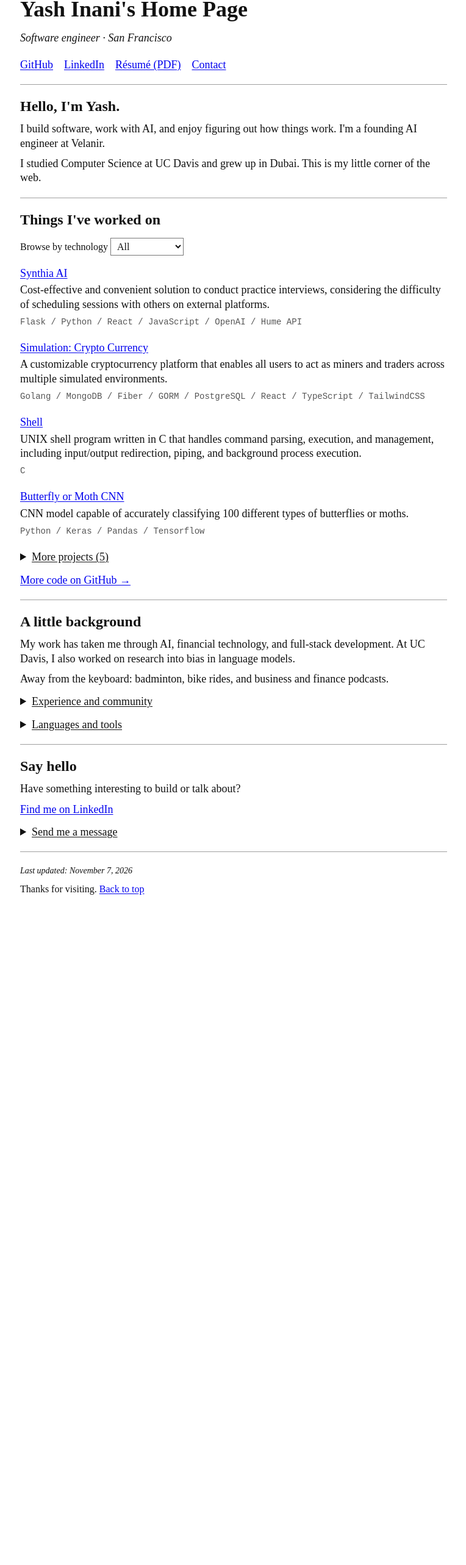
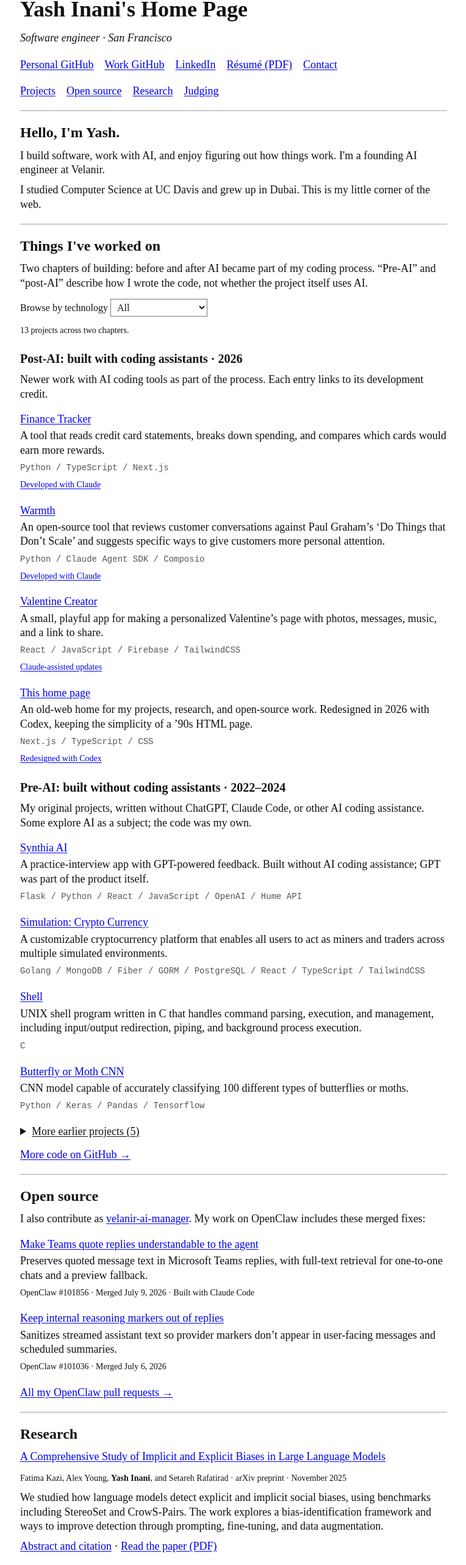
Before and after one commit to yinani24/portfolio, a Next.js app: page / in a window 1280 px wide. Shown: the part 42-2608 px from the top of the page at 61% size, without its empty margins (3-767 px from the left). Before the commit the page ends 1557 px from the top, so only its background shows below. Built offline with nearby package versions, Linux system fonts and the light colour scheme.

Commit message:
Add pre-AI and post-AI projects, research, and judging (#2)
* Add project chapters, research, and open-source contributions

* Confirm project provenance and completed judging roles

```diff
--- a/src/app/globals.css
+++ b/src/app/globals.css
@@ -32,6 +32,7 @@ html{
 }
 .personal-site h1 { margin: 0 0 14px; font-size: 36px; font-weight: bold; line-height: 1.2; }
 .personal-site h2 { margin: 0 0 10px; font-size: 24px; font-weight: bold; line-height: 1.3; }
+.personal-site h3 { margin: 24px 0 10px; font-size: 20px; font-weight: bold; line-height: 1.3; }
 .personal-site p { margin: 10px 0; }
 .personal-site a { color: #0000ee; text-decoration: underline; text-underline-offset: 2px; }
 .personal-site a:visited { color: #551a8b; }
@@ -49,6 +50,7 @@ html{
 .personal-site .project-directory p { margin: 4px 0; }
 .personal-site .project-tools { font: 14px/1.5 "Courier New", Courier, monospace; color: #555; }
 .personal-site .project-filter { margin: 14px 0; font-size: 16px; }
+.personal-site .project-count { font-size: 14px; }
 .personal-site select,
 .personal-site input,
 .personal-site textarea,
--- a/src/app/page.tsx
+++ b/src/app/page.tsx
@@ -1,26 +1,27 @@
-import { projects } from "@/components/constants";
+import { homepageProjects } from "@/components/homepage-projects";
 import ProjectDirectory from "@/components/project-directory";
 import PlainContactForm from "@/components/plain-contact-form";
 
 const featuredTitles = ["Synthia AI", "Simulation: Crypto Currency", "Shell", "Butterfly or Moth CNN"];
 
 export default function HomePage() {
-  const directory = projects.map(({ title, description, link, tags }) => ({
-    title, description,
-    link: title === "Text Editor" ? "https://github.com/yinani24/text_editor" : link,
-    tags: tags.filter((tag) => tag !== "All"),
-  }));
-
   return (
     <main className="personal-site" id="top">
       <header>
         <h1>Yash Inani&apos;s Home Page</h1>
         <p><em>Software engineer · San Francisco</em></p>
         <nav aria-label="Personal links">
-          <a href="https://github.com/yinani24">GitHub</a>{" "}
+          <a href="https://github.com/yinani24">Personal GitHub</a>{" "}
+          <a href="https://github.com/velanir-ai-manager">Work GitHub</a>{" "}
           <a href="https://www.linkedin.com/in/yash-inani">LinkedIn</a>{" "}
           <a href="/Yash_Inani_Resume.pdf">Résumé (PDF)</a>{" "}
           <a href="#contact">Contact</a>
+        </nav>
+        <nav aria-label="On this page">
+          <a href="#projects">Projects</a>
+          <a href="#open-source">Open source</a>
+          <a href="#research">Research</a>
+          <a href="#judging">Judging</a>
         </nav>
       </header>
       <hr />
@@ -32,8 +33,52 @@ export default function HomePage() {
       <hr />
       <section id="projects" aria-labelledby="projects-heading">
         <h2 id="projects-heading">Things I&apos;ve worked on</h2>
-        <ProjectDirectory projects={directory} featuredTitles={featuredTitles} />
+        <p>Two chapters of building: before and after AI became part of my coding process. “Pre-AI” and “post-AI” describe how I wrote the code, not whether the project itself uses AI.</p>
+        <ProjectDirectory projects={homepageProjects} featuredTitles={featuredTitles} />
         <p><a href="https://github.com/yinani24?tab=repositories">More code on GitHub →</a></p>
+      </section>
+      <hr />
+      <section id="open-source" aria-labelledby="open-source-heading">
+        <h2 id="open-source-heading">Open source</h2>
+        <p>I also contribute as <a href="https://github.com/velanir-ai-manager">velanir-ai-manager</a>. My work on OpenClaw includes these merged fixes:</p>
+        <ul className="project-directory">
+          <li>
+            <a href="https://github.com/openclaw/openclaw/pull/101856">Make Teams quote replies understandable to the agent</a>
+            <p>Preserves quoted message text in Microsoft Teams replies, with full-text retrieval for one-to-one chats and a preview fallback.</p>
+            <small>OpenClaw #101856 · Merged July 9, 2026 · Built with Claude Code</small>
+          </li>
+          <li>
+            <a href="https://github.com/openclaw/openclaw/pull/101036">Keep internal reasoning markers out of replies</a>
+            <p>Sanitizes streamed assistant text so provider markers don’t appear in user-facing messages and scheduled summaries.</p>
+            <small>OpenClaw #101036 · Merged July 6, 2026</small>
+          </li>
+        </ul>
+        <p><a href="https://github.com/openclaw/openclaw/pulls?q=is%3Apr+author%3Avelanir-ai-manager">All my OpenClaw pull requests →</a></p>
+      </section>
+      <hr />
+      <section id="research" aria-labelledby="research-heading">
+        <h2 id="research-heading">Research</h2>
+        <p><a href="https://arxiv.org/abs/2511.14153">A Comprehensive Study of Implicit and Explicit Biases in Large Language Models</a></p>
+        <p><small>Fatima Kazi, Alex Young, <strong>Yash Inani</strong>, and Setareh Rafatirad · arXiv preprint · November 2025</small></p>
+        <p>We studied how language models detect explicit and implicit social biases, using benchmarks including StereoSet and CrowS-Pairs. The work explores a bias-identification framework and ways to improve detection through prompting, fine-tuning, and data augmentation.</p>
+        <p><a href="https://arxiv.org/abs/2511.14153">Abstract and citation</a> · <a href="https://arxiv.org/pdf/2511.14153">Read the paper (PDF)</a></p>
+      </section>
+      <hr />
+      <section id="judging" aria-labelledby="judging-heading">
+        <h2 id="judging-heading">Judging, mentoring &amp; community</h2>
+        <p>I also review other people&apos;s work, from hackathon demos to AI safety research.</p>
+        <h3>Events I&apos;ve judged</h3>
+        <ul>
+          <li><a href="https://www.calhacks.io/">Cal Hacks 13.0</a> — judge, October 23–25, 2026, San Francisco.</li>
+          <li><a href="https://ucsc-ai-hackathon.devpost.com/">UCSC AI Hackathon (Hack.dev)</a> — Round 1 judge, October 11, 2026.</li>
+          <li><a href="https://apartresearch.com/sprints/ai-collusion-research-sprint-2026-10-23-to-2026-10-25">AI Collusion Research Sprint</a>, Apart Research — reviewed eight research projects following the October 23–25, 2026 sprint.</li>
+        </ul>
+        <h3>Other roles</h3>
+        <ul>
+          <li><a href="https://munichtechexpo.com/hackathons">MunichTech EXPO hackathons</a> — listed as a judge representing Velanir AI.</li>
+          <li><a href="https://luma.com/xdzhu4tn">DNAForge &amp; MTC Berkeley: AI × Biology Hackathon</a> — lunch mentor, helping teams think through model evaluation. November 14, 2026, Berkeley (upcoming).</li>
+        </ul>
+        <p>At UC Davis, I also helped organize technical workshops and events through Google Developer Student Club and supported outreach at SacHacks.</p>
       </section>
       <hr />
       <section id="experience" aria-labelledby="background-heading">
--- /dev/null
+++ b/src/components/homepage-projects.ts
@@ -0,0 +1,56 @@
+import { projects } from "./constants";
+
+export type HomepageProject = {
+  title: string;
+  description: string;
+  link: string;
+  tags: string[];
+  era: "earlier" | "ai-assisted";
+  credit?: { label: string; url: string };
+};
+
+// Yash confirmed the original nine projects were built without AI coding
+// assistance. Synthia used GPT in the product, rather than to write its code.
+export const homepageProjects: HomepageProject[] = [
+  {
+    title: "Finance Tracker",
+    description: "A tool that reads credit card statements, breaks down spending, and compares which cards would earn more rewards.",
+    link: "https://github.com/yinani24/finance-tracker",
+    tags: ["Python", "TypeScript", "Next.js"],
+    era: "ai-assisted",
+    credit: { label: "Developed with Claude", url: "https://github.com/yinani24/finance-tracker/commit/b98702763dad77a9a95a6dc9ce19b424cd1171f4" },
+  },
+  {
+    title: "Warmth",
+    description: "An open-source tool that reviews customer conversations against Paul Graham’s ‘Do Things that Don’t Scale’ and suggests specific ways to give customers more personal attention.",
+    link: "https://github.com/yinani24/warmth-scorer",
+    tags: ["Python", "Claude Agent SDK", "Composio"],
+    era: "ai-assisted",
+    credit: { label: "Developed with Claude", url: "https://github.com/yinani24/warmth-scorer/commit/c5bb7736b5a87a14e2aacf00e67614a77a05ac1f" },
+  },
+  {
+    title: "Valentine Creator",
+    description: "A small, playful app for making a personalized Valentine’s page with photos, messages, music, and a link to share.",
+    link: "https://github.com/yinani24/valentines-day",
+    tags: ["React", "JavaScript", "Firebase", "TailwindCSS"],
+    era: "ai-assisted",
+    credit: { label: "Claude-assisted updates", url: "https://github.com/yinani24/valentines-day/commit/9b7af00f26f8a980d4b72b8cb6493f41d3e30f11" },
+  },
+  {
+    title: "This home page",
+    description: "An old-web home for my projects, research, and open-source work. Redesigned in 2026 with Codex, keeping the simplicity of a ’90s HTML page.",
+    link: "https://github.com/yinani24/portfolio",
+    tags: ["Next.js", "TypeScript", "CSS"],
+    era: "ai-assisted",
+    credit: { label: "Redesigned with Codex", url: "https://github.com/yinani24/portfolio/pull/1" },
+  },
+  ...projects.map(({ title, description, link, tags }): HomepageProject => ({
+    title,
+    description: title === "Synthia AI"
+      ? "A practice-interview app with GPT-powered feedback. Built without AI coding assistance; GPT was part of the product itself."
+      : description,
+    link: title === "Text Editor" ? "https://github.com/yinani24/text_editor" : link,
+    tags: tags.filter((tag) => tag !== "All"),
+    era: "earlier",
+  })),
+];
--- a/src/components/project-directory.tsx
+++ b/src/components/project-directory.tsx
@@ -1,10 +1,9 @@
 "use client";
 
 import { useState } from "react";
+import type { HomepageProject } from "./homepage-projects";
 
-type Project = { title: string; description: string; link: string; tags: string[] };
-
-function ProjectList({ projects }: { projects: Project[] }) {
+function ProjectList({ projects }: { projects: HomepageProject[] }) {
   return (
     <ul className="project-directory">
       {projects.map((project) => (
@@ -12,18 +11,21 @@ function ProjectList({ projects }: { projects: Project[] }) {
           <a href={project.link}>{project.title}</a>
           <p>{project.description}</p>
           <small className="project-tools">{project.tags.join(" / ")}</small>
+          {project.credit && <p className="project-credit"><small><a href={project.credit.url}>{project.credit.label}</a></small></p>}
         </li>
       ))}
     </ul>
   );
 }
 
-export default function ProjectDirectory({ projects, featuredTitles }: { projects: Project[]; featuredTitles: string[] }) {
+export default function ProjectDirectory({ projects, featuredTitles }: { projects: HomepageProject[]; featuredTitles: string[] }) {
   const [tag, setTag] = useState("All");
   const tags = Array.from(new Set(projects.flatMap((project) => project.tags))).sort();
-  const featured = featuredTitles.flatMap((title) => projects.filter((project) => project.title === title));
-  const archive = projects.filter((project) => !featuredTitles.includes(project.title));
-  const filtered = projects.filter((project) => project.tags.includes(tag));
+  const filtered = projects.filter((project) => tag === "All" || project.tags.includes(tag));
+  const assisted = filtered.filter((project) => project.era === "ai-assisted");
+  const earlier = filtered.filter((project) => project.era === "earlier");
+  const featured = featuredTitles.flatMap((title) => earlier.filter((project) => project.title === title));
+  const archive = earlier.filter((project) => !featuredTitles.includes(project.title));
 
   return (
     <>
@@ -34,20 +36,25 @@ export default function ProjectDirectory({ projects, featuredTitles }: { project
           {tags.map((name) => <option key={name}>{name}</option>)}
         </select>
       </div>
+      <p className="project-count" role="status">{filtered.length} {filtered.length === 1 ? "project" : "projects"}{tag !== "All" ? ` using ${tag}` : " across two chapters"}.</p>
+      <section aria-labelledby="ai-projects-heading">
+        <h3 id="ai-projects-heading">Post-AI: built with coding assistants · 2026</h3>
+        <p>Newer work with AI coding tools as part of the process. Each entry links to its development credit.</p>
+        {assisted.length ? <ProjectList projects={assisted} /> : <p>No projects in this chapter use {tag}.</p>}
+      </section>
+      <section aria-labelledby="earlier-projects-heading">
+        <h3 id="earlier-projects-heading">Pre-AI: built without coding assistants · 2022–2024</h3>
+        <p>My original projects, written without ChatGPT, Claude Code, or other AI coding assistance. Some explore AI as a subject; the code was my own.</p>
         {tag === "All" ? (
           <>
             <ProjectList projects={featured} />
             <details>
-            <summary>More projects ({archive.length})</summary>
+              <summary>More earlier projects ({archive.length})</summary>
               <ProjectList projects={archive} />
             </details>
           </>
-      ) : (
-        <div aria-live="polite">
-          <p>{filtered.length} {filtered.length === 1 ? "project" : "projects"} using {tag}.</p>
-          <ProjectList projects={filtered} />
-        </div>
-      )}
+        ) : earlier.length ? <ProjectList projects={earlier} /> : <p>No projects in this chapter use {tag}.</p>}
+      </section>
     </>
   );
 }
```
Lines whose indentation alone changed are shown as unchanged.
